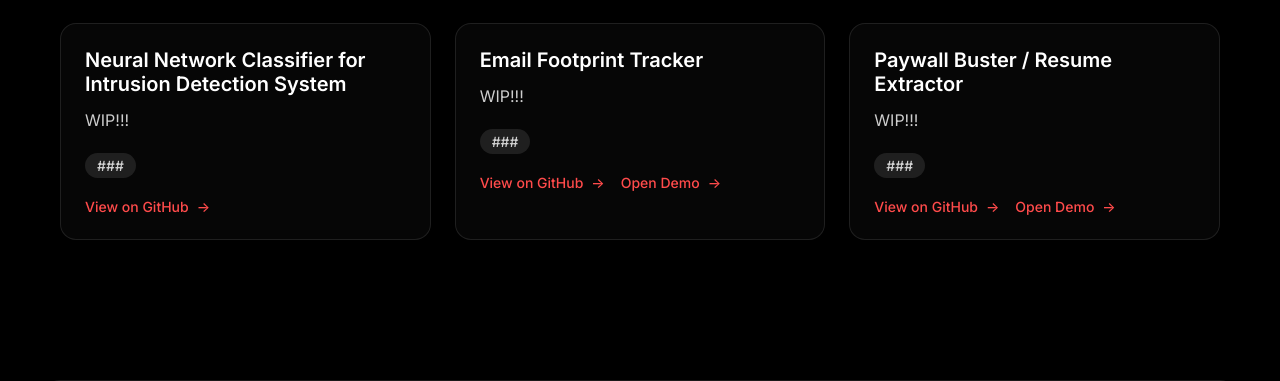
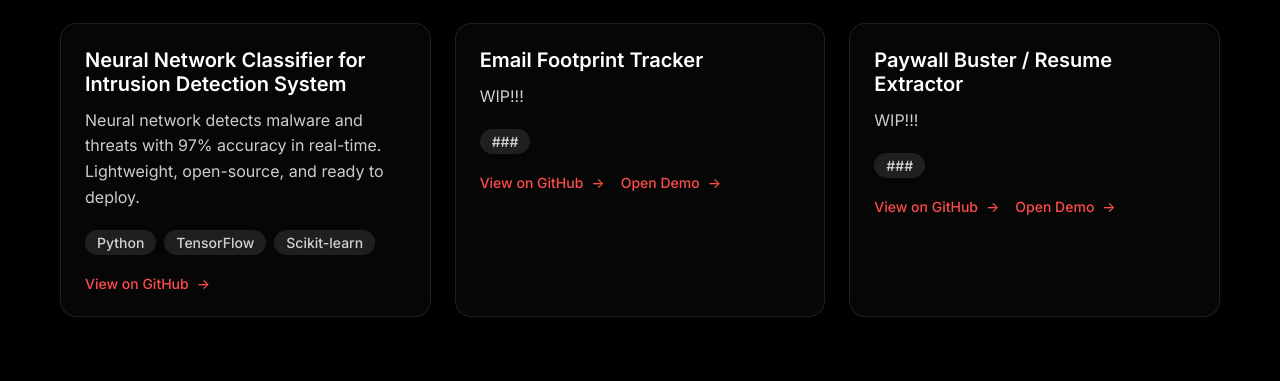
Before and after one commit to devonZeuz/PortfolioSite, a plain HTML site: page index.html in a window 1280 px wide. Shown: the part 2719-3100 px from the top of the page. Drawn offline with Linux system fonts and the light colour scheme.

Commit message:
Add second project

```diff
--- a/index.html
+++ b/index.html
@@ -174,12 +174,16 @@
                 <div class="project-card project-small">
                     <h3>Neural Network Classifier for
                         Intrusion Detection System</h3>
-                    <p>WIP!!!</p>
+                    <p>Neural network detects malware and threats with 97% accuracy in real-time.
+                        Lightweight, open-source, and ready to deploy.
+                        </p>
                     <div class="project-tech">
-                        <span class="tech-tag">###</span>
+                        <span class="tech-tag">Python</span>
+                        <span class="tech-tag">TensorFlow</span>
+                        <span class="tech-tag">Scikit-learn</span>
                     </div>
                     <div class="project-links">
-                        <a href="https://github.com/yourusername/weather-app" target="_blank" rel="noopener noreferrer" class="project-link">View on GitHub</a>
+                        <a href="https://github.com/devonZeuz/Neural-Network-Classifier-for-Intrusion-Detection-System-" target="_blank" rel="noopener noreferrer" class="project-link">View on GitHub</a>
 
                     </div>
                 </div>
```
